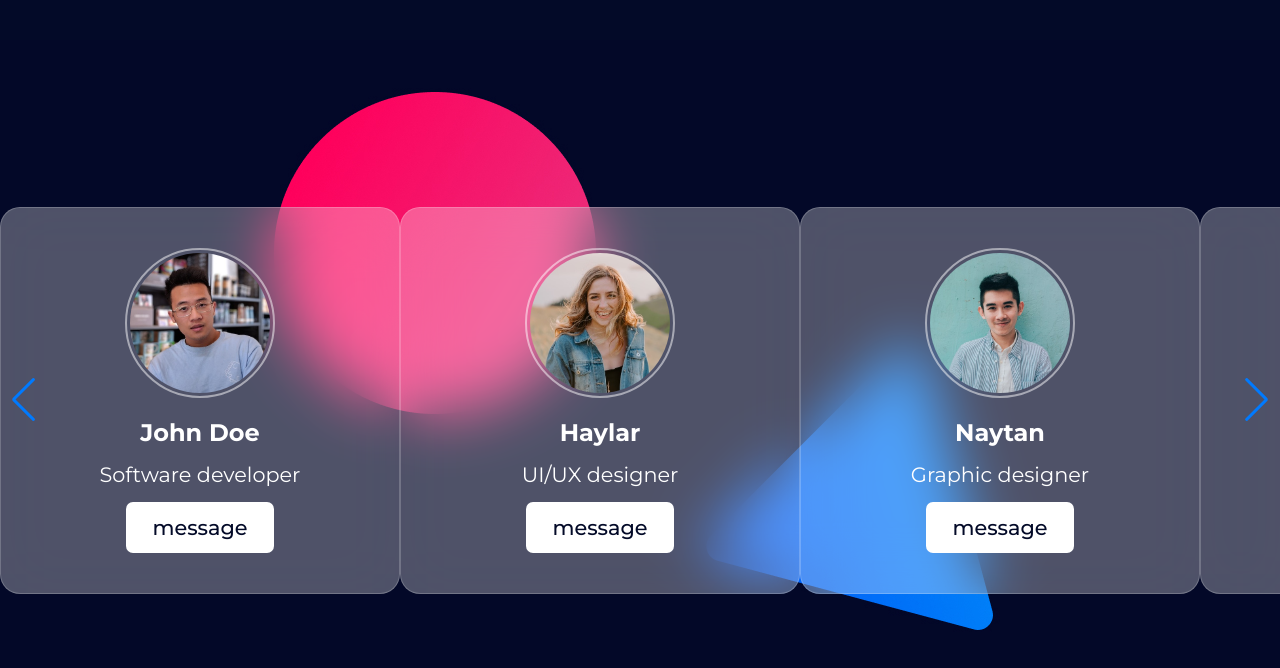
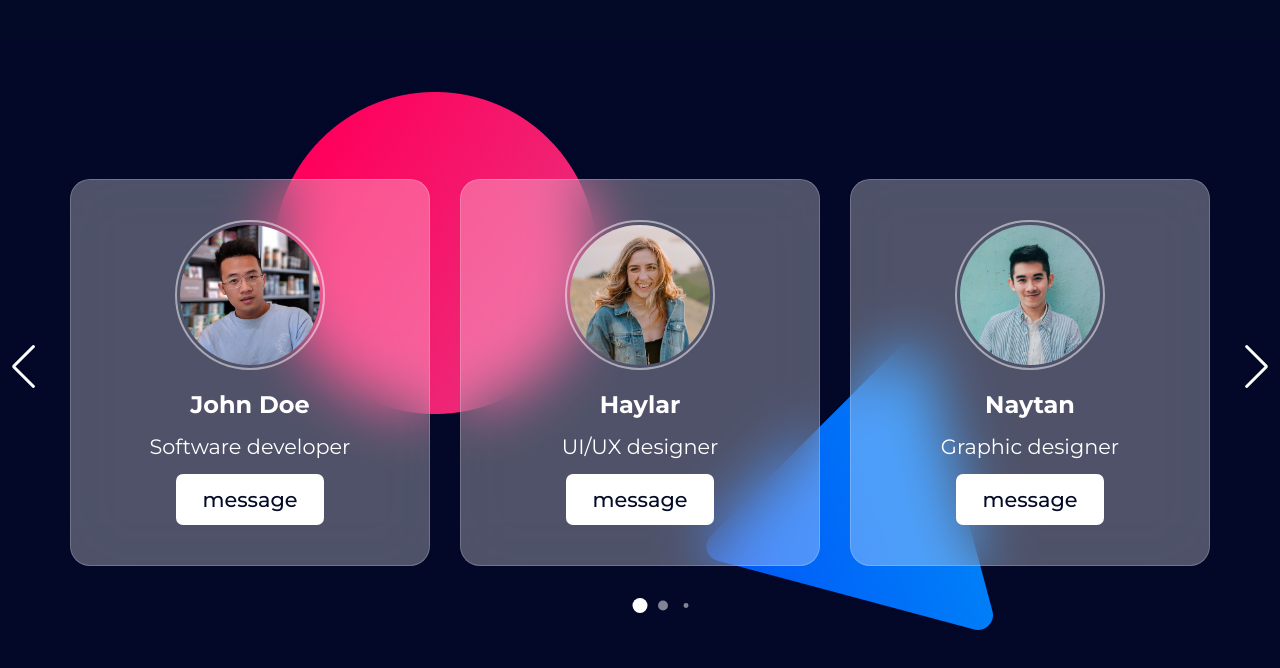
Before and after one commit to yan-naing-a/card-slice, a plain HTML site: page index.html in a window 1280 px wide. Drawn offline with nearby package versions, Linux system fonts and the light colour scheme.

Commit message:
html,css,js :change some effects using swiperJS library

```diff
--- a/index.html
+++ b/index.html
@@ -53,13 +53,13 @@
             <p class="user-profession">Data researcher</p>
             <button class="message-button">message</button>
           </div>
-          <!-- Swiper pagination -->
-          <div class="swiper-pagination"></div>
+        </div>
+        <!-- Swiper pagination -->
+        <div class="swiper-pagination"></div>
 
-          <!-- Swiper navigation buttons -->
-          <div class="swiper-button-prev"></div>
-          <div class="swiper-button-next"></div>
-        </div>
+        <!-- Swiper navigation buttons -->
+        <div class="swiper-slide-button swiper-button-prev"></div>
+        <div class="swiper-slide-button swiper-button-next"></div>
       </div>
     </div>
     <!--Linking SwiperJS JS-->
--- a/script.js
+++ b/script.js
@@ -1 +1,24 @@
-console.log("hello world");
+const swiper = new Swiper(".slider-wrapper", {
+  loop: true,
+  grabCursor: true,
+  spaceBetween: 30,
+
+  // If we need pagination
+  pagination: {
+    el: ".swiper-pagination",
+    clickable: true,
+    dynamicBullets: true,
+  },
+
+  // Navigation arrows
+  navigation: {
+    nextEl: ".swiper-button-next",
+    prevEl: ".swiper-button-prev",
+  },
+
+  breakpoints: {
+    0: { slidesPerView: 1 },
+    768: { slidesPerView: 2 },
+    1024: { slidesPerView: 3 },
+  },
+});
--- a/style.css
+++ b/style.css
@@ -15,10 +15,15 @@ body {
   min-height: 100vh;
 }
 
+.slider-wrapper {
+  max-width: 1200px;
+  overflow: hidden;
+  margin: 0 70px 55px;
+}
+
 .card-list .card-item {
   user-select: none;
   background-color: rgba(255, 255, 255, 0.3);
-  width: 400px;
 
   display: flex;
   justify-content: center;
@@ -73,3 +78,33 @@ body {
   background-color: rgba(255, 255, 255, 0.1);
   color: #fff;
 }
+
+/*pagination bullets*/
+.slider-wrapper .swiper-pagination-bullet {
+  width: 15px;
+  height: 15px;
+  background-color: #fff;
+  opacity: 0.5;
+}
+.slider-wrapper .swiper-pagination-bullet-active {
+  opacity: 1;
+}
+
+/*Swiper slide button*/
+.slider-wrapper .swiper-slide-button {
+  color: #fff;
+  transition: ease 0.3s;
+  margin-top: -55px;
+}
+.slider-wrapper .swiper-slide-button:hover {
+  color: #0a7efa;
+}
+
+@media (max-width: 768px) {
+  .slider-wrapper {
+    margin: 0 10px 40px;
+  }
+  .slider-wrapper .swiper-slide-button {
+    display: none;
+  }
+}
```
